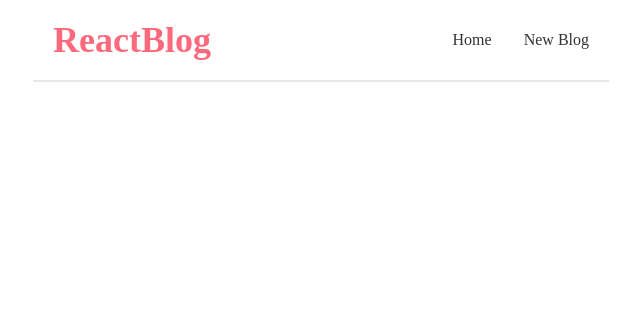
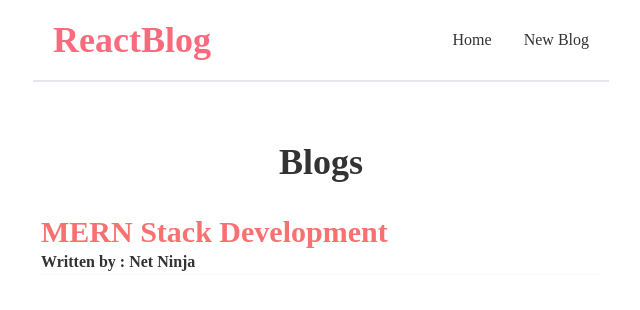
Before and after one commit to Shreekar11/react-blog, a React (Create React App) app: page / in a window 1280 px wide. Shown: the top 310 px of the page, without its empty margins (319-959 px from the left). Built offline with nearby package versions, Linux system fonts and the light colour scheme; data requests are answered from the project's data file.

Commit message:
Update App.js

```diff
--- a/src/App.js
+++ b/src/App.js
@@ -8,12 +8,12 @@ import BlogDetails from './BlogDetails';
 function App() {
 
   return (
-    <Router basename='/react-blog'>
+    <Router basename='/'>
       <div className="App">
         <Navbar />
         <div className="content">
           <Switch>
-            <Route exact path="/react-blog">
+            <Route exact path="/">
               <Home />
             </Route>
 
```
